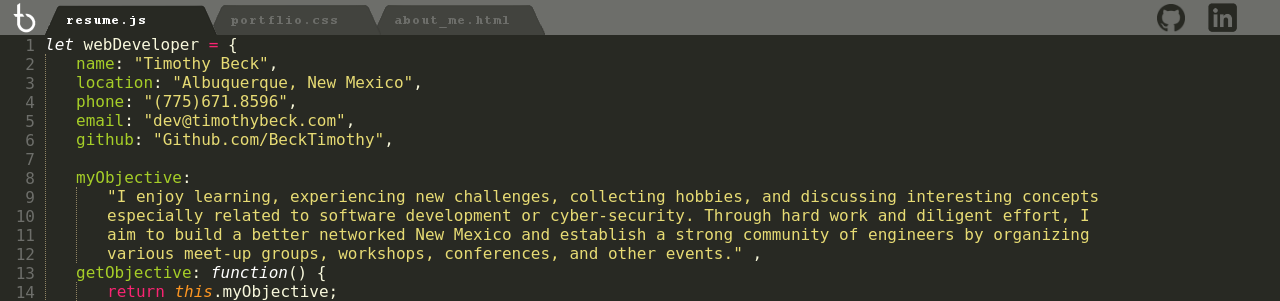
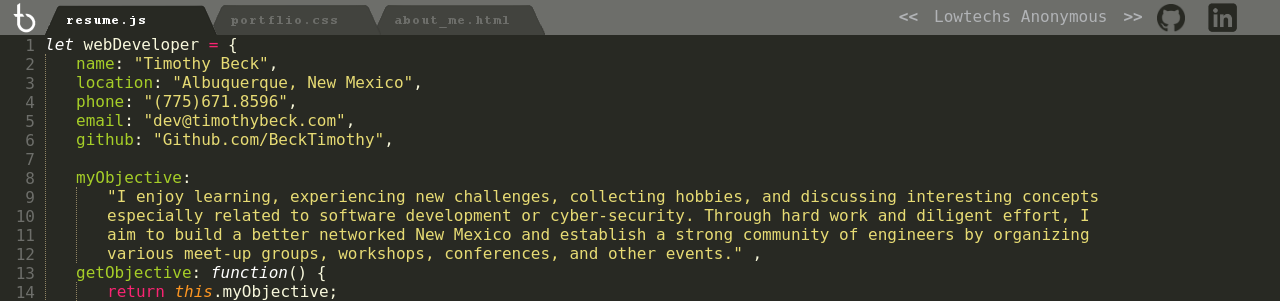
Before and after one commit to BeckTimothy/tbeck-pwp-portfolio, a PHP site: page / in a window 1280 px wide. Shown: the top 301 px of the page. Run offline with PHP 8.4, Linux system fonts and the light colour scheme; some libraries are stand-ins or nearby versions.

Commit message:
added webring element

```diff
--- a/public_html/css/styles.css
+++ b/public_html/css/styles.css
@@ -21,7 +21,28 @@
 /*BG color = #282923 */
 /*highlighted BG color = #3e3d32 */
 /*text primary color = #908463 */
+#webringWrapper{
+	display: inline-block;
+}
+#webring{
+	display: flex;
+	max-width: 400px;
+	min-width:35%;
+	justify-self: center;
+	justify-content: space-around;
+}
+.webringSideLink{
+	text-decoration:none;
+	font-weight: bold;
+	color:#B1B3B6;
 
+}
+#webringCenterLink{
+	text-decoration:none;
+	color:#B1B3B6;
+	padding-right: 1rem;
+	padding-left: 1rem;
+}
 .headboard {
 	position: fixed;
 	width: 100%;
--- a/public_html/index.html
+++ b/public_html/index.html
@@ -64,6 +64,13 @@
 </div>
 
 <div class="socialMediaContainer">
+	<div id="webringWrapper">
+		<div id="webring">
+			<a class="webringSideLink" href="https://www.lowtechsanonymous.com/prev/timothybeck.com"><<</a>
+			<a id="webringCenterLink" href="https://www.lowtechsanonymous.com/webring">Lowtechs Anonymous</a>
+			<a class="webringSideLink" href="https://www.lowtechsanonymous.com/next/timothybeck.com">>></a>
+		</div>
+	</div>
 	<a href="https://github.com/BeckTimothy"><img class="githubImage" src="media/github-icon.png"
 																 alt="Timothy Beck's Github"/></a>
 	<a href="https://www.linkedin.com/in/timothymbeck/"><img class="linkedinImage" src="media/linkedin-icon.png"
```
